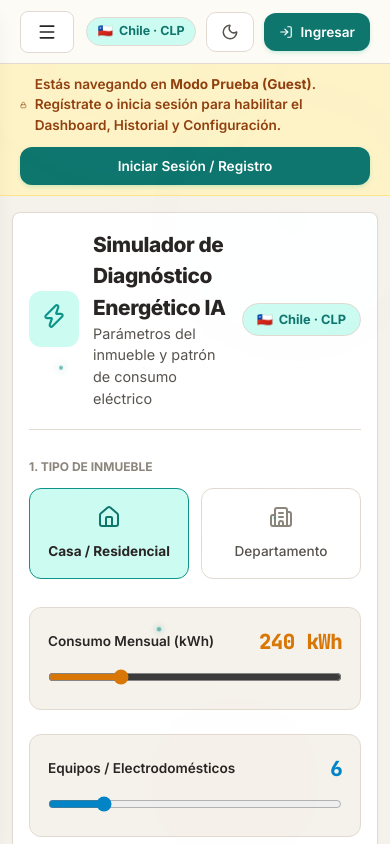
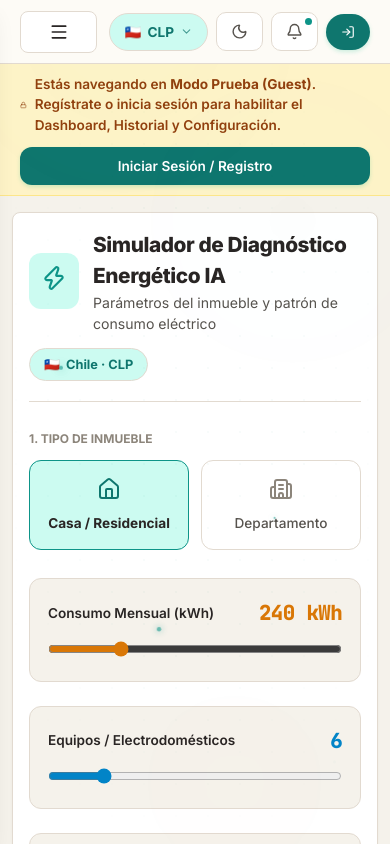
Before and after one commit to No-Country-simulation/G9-LATAM-TEAM-60, a React (Vite) app in the folder Frontend/: page / in a window 390 px wide. Both pictures are taken after a click on the button "Comenzar Simulación". Shown: the top 844 px of the page. Built offline with nearby package versions, Linux system fonts and the light colour scheme.

Commit message:
feat: redesign top Navbar with interactive country selector dropdown, alerts telemetry modal, glassmorphism, and fluid mobile responsiveness

```diff
--- a/Frontend/src/components/Navbar.tsx
+++ b/Frontend/src/components/Navbar.tsx
@@ -1,9 +1,10 @@
-import React from 'react';
-import { Bell, Sun, Moon, LogIn, ChevronRight, User, Menu } from 'lucide-react';
+import React, { useState, useRef, useEffect } from 'react';
+import { Bell, Sun, Moon, LogIn, ChevronRight, User, Menu, ChevronDown, Check, Sparkles, Activity, ShieldCheck } from 'lucide-react';
 import { useTheme } from '../context/ThemeContext';
 import { useAuth } from '../context/AuthContext';
 import { useToast } from '../context/ToastContext';
 import { useCountry } from '../context/CountryContext';
+import { ENERGIA_POR_PAIS } from '../utils/country';
 
 interface NavbarProps {
   activeTab: string;
@@ -16,7 +17,27 @@ export const Navbar: React.FC<NavbarProps> = ({ activeTab, onOpenAuth, onGoLandi
   const { theme, toggleTheme } = useTheme();
   const { user } = useAuth();
   const { showToast } = useToast();
-  const { paisConfig, t } = useCountry();
+  const { pais, setPais, paisConfig, t } = useCountry();
+
+  const [countryDropdownOpen, setCountryDropdownOpen] = useState(false);
+  const [notificationsOpen, setNotificationsOpen] = useState(false);
+
+  const countryDropdownRef = useRef<HTMLDivElement>(null);
+  const notifDropdownRef = useRef<HTMLDivElement>(null);
+
+  // Cerrar desplegables al hacer clic fuera
+  useEffect(() => {
+    const handleClickOutside = (event: MouseEvent) => {
+      if (countryDropdownRef.current && !countryDropdownRef.current.contains(event.target as Node)) {
+        setCountryDropdownOpen(false);
+      }
+      if (notifDropdownRef.current && !notifDropdownRef.current.contains(event.target as Node)) {
+        setNotificationsOpen(false);
+      }
+    };
+    document.addEventListener('mousedown', handleClickOutside);
+    return () => document.removeEventListener('mousedown', handleClickOutside);
+  }, []);
 
   const getBreadcrumbLabel = (tab: string) => {
     switch (tab) {
@@ -33,7 +54,8 @@ export const Navbar: React.FC<NavbarProps> = ({ activeTab, onOpenAuth, onGoLandi
     <header style={{
       height: '64px',
       background: 'var(--bg-glass)',
-      backdropFilter: 'blur(12px)',
+      backdropFilter: 'blur(16px)',
+      WebkitBackdropFilter: 'blur(16px)',
       borderBottom: '1px solid var(--border-color)',
       padding: '0 20px',
       display: 'flex',
@@ -41,7 +63,7 @@ export const Navbar: React.FC<NavbarProps> = ({ activeTab, onOpenAuth, onGoLandi
       justifyContent: 'space-between',
       position: 'sticky',
       top: 0,
-      zIndex: 30,
+      zIndex: 40,
       gap: '12px'
     }}>
       {/* Izquierda: Botón Hamburguesa Móvil + Breadcrumbs */}
@@ -57,64 +79,179 @@ export const Navbar: React.FC<NavbarProps> = ({ activeTab, onOpenAuth, onGoLandi
         </button>
 
         <div style={{ display: 'flex', alignItems: 'center', gap: '6px', fontSize: '0.85rem', color: 'var(--text-muted)', fontWeight: 500, overflow: 'hidden', whiteSpace: 'nowrap' }}>
-          <span onClick={onGoLanding} style={{ cursor: 'pointer', color: 'var(--text-secondary)', fontWeight: 600 }}>EnergiAI</span>
-          <ChevronRight size={14} style={{ flexShrink: 0 }} />
+          <span
+            onClick={onGoLanding}
+            style={{ cursor: 'pointer', color: 'var(--text-secondary)', fontWeight: 600, display: 'flex', alignItems: 'center', gap: '4px' }}
+          >
+            <span>Energi<strong style={{ color: 'var(--color-emerald-500)' }}>AI</strong></span>
+          </span>
+          <ChevronRight size={14} style={{ flexShrink: 0, opacity: 0.6 }} />
           <span style={{ color: 'var(--text-primary)', fontWeight: 700, textOverflow: 'ellipsis', overflow: 'hidden', whiteSpace: 'nowrap' }}>
             {getBreadcrumbLabel(activeTab)}
           </span>
         </div>
       </div>
 
-      {/* Derecha: Selector de Tema, País Activo, Notificaciones y Autenticación */}
-      <div style={{ display: 'flex', alignItems: 'center', gap: '10px', flexShrink: 0 }}>
-        {/* Badge de País Activo */}
-        <div style={{
+      {/* Derecha: Acciones Interactivas y Responsivas */}
+      <div style={{ display: 'flex', alignItems: 'center', gap: '8px', flexShrink: 0 }}>
+
+        {/* 1. Selector Interactivo de País / Moneda / Idioma */}
+        <div ref={countryDropdownRef} style={{ position: 'relative' }}>
+          <button
+            onClick={() => setCountryDropdownOpen(!countryDropdownOpen)}
+            className="btn btn-secondary"
+            style={{
+              padding: '5px 12px',
+              borderRadius: '20px',
+              fontSize: '0.78rem',
+              fontWeight: 700,
               display: 'flex',
               alignItems: 'center',
               gap: '6px',
-          padding: '4px 10px',
-          borderRadius: '20px',
+              whiteSpace: 'nowrap',
+              color: 'var(--color-emerald-600)',
               background: 'var(--badge-success-bg)',
               border: '1px solid var(--border-color)',
-          fontSize: '0.78rem',
-          fontWeight: 700,
-          color: 'var(--color-emerald-600)',
-          whiteSpace: 'nowrap',
-          flexShrink: 0
-        }} title={`País configurado: ${paisConfig.nombre} (${paisConfig.moneda})`}>
+              cursor: 'pointer'
+            }}
+            title={t('config.countryLanguage')}
+          >
             <span>{paisConfig.bandera}</span>
-          <span>{paisConfig.nombre} · {paisConfig.moneda}</span>
+            <span className="country-fullname-desktop">{paisConfig.nombre} · {paisConfig.moneda}</span>
+            <span className="country-code-mobile" style={{ display: 'none' }}>{paisConfig.moneda}</span>
+            <ChevronDown size={13} style={{ opacity: 0.7 }} />
+          </button>
+
+          {countryDropdownOpen && (
+            <div className="saas-card" style={{
+              position: 'absolute',
+              top: '120%',
+              right: 0,
+              width: '230px',
+              zIndex: 100,
+              padding: '8px',
+              boxShadow: 'var(--shadow-lg)',
+              background: 'var(--bg-elevated)',
+              border: '1px solid var(--border-color)',
+              borderRadius: '14px'
+            }}>
+              <div style={{ fontSize: '0.7rem', fontWeight: 700, color: 'var(--text-muted)', textTransform: 'uppercase', padding: '6px 10px', marginBottom: '4px' }}>
+                {t('country.select')}
               </div>
-        {/* Toggle Modo Claro / Oscuro */}
+              {Object.values(ENERGIA_POR_PAIS).map((c) => (
+                <button
+                  key={c.codigo}
+                  onClick={() => {
+                    setPais(c.codigo);
+                    setCountryDropdownOpen(false);
+                    showToast(`País actualizado: ${c.nombre} (${c.moneda})`, 'success');
+                  }}
+                  style={{
+                    width: '100%',
+                    display: 'flex',
+                    alignItems: 'center',
+                    justifyContent: 'space-between',
+                    padding: '8px 10px',
+                    borderRadius: '8px',
+                    border: 'none',
+                    background: pais === c.codigo ? 'var(--badge-success-bg)' : 'transparent',
+                    color: pais === c.codigo ? 'var(--color-emerald-600)' : 'var(--text-primary)',
+                    fontWeight: pais === c.codigo ? 700 : 500,
+                    fontSize: '0.85rem',
+                    cursor: 'pointer',
+                    textAlign: 'left'
+                  }}
+                >
+                  <span style={{ display: 'flex', alignItems: 'center', gap: '8px' }}>
+                    <span style={{ fontSize: '1.1rem' }}>{c.bandera}</span>
+                    <span>{c.nombre}</span>
+                  </span>
+                  <div style={{ display: 'flex', alignItems: 'center', gap: '6px' }}>
+                    <span style={{ fontSize: '0.75rem', opacity: 0.8 }} className="font-mono">{c.moneda}</span>
+                    {pais === c.codigo && <Check size={14} color="var(--color-emerald-500)" />}
+                  </div>
+                </button>
+              ))}
+            </div>
+          )}
+        </div>
+
+        {/* 2. Toggle Modo Claro / Oscuro */}
         <button
           onClick={toggleTheme}
           className="btn btn-secondary"
-          style={{ padding: '8px 10px', borderRadius: '10px' }}
+          style={{ padding: '7px 9px', borderRadius: '10px', display: 'flex', alignItems: 'center', justifyContent: 'center' }}
           title={`Cambiar a modo ${theme === 'light' ? 'oscuro' : 'claro'}`}
         >
-          {theme === 'light' ? <Moon size={18} color="var(--text-secondary)" /> : <Sun size={18} color="#f59e0b" />}
+          {theme === 'light' ? <Moon size={17} color="var(--text-secondary)" /> : <Sun size={17} color="#f59e0b" />}
         </button>
 
-        {/* Notificaciones */}
+        {/* 3. Notificaciones & Telemetría */}
+        <div ref={notifDropdownRef} style={{ position: 'relative' }}>
           <button
-          onClick={() => showToast('Sistema de IA operando con 93.4% de precisión.', 'info')}
+            onClick={() => setNotificationsOpen(!notificationsOpen)}
             className="btn btn-secondary nav-bell-btn"
-          style={{ padding: '8px', position: 'relative' }}
-          title="Notificaciones"
+            style={{ padding: '7px 9px', borderRadius: '10px', position: 'relative', display: 'flex', alignItems: 'center', justifyContent: 'center' }}
+            title="Centro de Alertas & Telemetría IA"
           >
-          <Bell size={18} color="var(--text-secondary)" />
-          <span style={{ position: 'absolute', top: '4px', right: '4px', width: '8px', height: '8px', borderRadius: '50%', background: 'var(--color-emerald-500)' }}></span>
+            <Bell size={17} color="var(--text-secondary)" />
+            <span style={{ position: 'absolute', top: '5px', right: '5px', width: '7px', height: '7px', borderRadius: '50%', background: 'var(--color-emerald-500)' }}></span>
           </button>
 
-        {/* Estado de Usuario / Botón Ingresar */}
+          {notificationsOpen && (
+            <div className="saas-card" style={{
+              position: 'absolute',
+              top: '120%',
+              right: 0,
+              width: '280px',
+              zIndex: 100,
+              padding: '14px',
+              boxShadow: 'var(--shadow-lg)',
+              background: 'var(--bg-elevated)',
+              border: '1px solid var(--border-color)',
+              borderRadius: '14px'
+            }}>
+              <div style={{ display: 'flex', justifyContent: 'space-between', alignItems: 'center', marginBottom: '10px', borderBottom: '1px solid var(--border-color)', paddingBottom: '8px' }}>
+                <span style={{ fontSize: '0.8rem', fontWeight: 800, textTransform: 'uppercase', color: 'var(--text-primary)', display: 'flex', alignItems: 'center', gap: '6px' }}>
+                  <Activity size={14} color="var(--color-emerald-500)" /> Telemetría IA
+                </span>
+                <span style={{ fontSize: '0.68rem', fontWeight: 700, padding: '2px 6px', borderRadius: '4px', background: 'var(--badge-success-bg)', color: 'var(--color-emerald-600)' }}>
+                  En Vivo
+                </span>
+              </div>
+
+              <div style={{ display: 'flex', flexDirection: 'column', gap: '10px', fontSize: '0.8rem' }}>
+                <div style={{ display: 'flex', gap: '8px', alignItems: 'flex-start' }}>
+                  <Sparkles size={15} color="var(--color-emerald-500)" style={{ flexShrink: 0, marginTop: '2px' }} />
+                  <div>
+                    <div style={{ fontWeight: 700, color: 'var(--text-primary)' }}>Modelo ML Scikit-Learn</div>
+                    <div style={{ color: 'var(--text-muted)', fontSize: '0.75rem' }}>Operando con 93.4% de precisión analítica.</div>
+                  </div>
+                </div>
+
+                <div style={{ display: 'flex', gap: '8px', alignItems: 'flex-start' }}>
+                  <ShieldCheck size={15} color="var(--color-cyan-500)" style={{ flexShrink: 0, marginTop: '2px' }} />
+                  <div>
+                    <div style={{ fontWeight: 700, color: 'var(--text-primary)' }}>Integración Backend Spring Boot</div>
+                    <div style={{ color: 'var(--text-muted)', fontSize: '0.75rem' }}>Seguridad JWT y migraciones Flyway H2 activas.</div>
+                  </div>
+                </div>
+              </div>
+            </div>
+          )}
+        </div>
+
+        {/* 4. Estado de Usuario / Botón Ingresar */}
         {user ? (
-          <div style={{ display: 'flex', alignItems: 'center', gap: '8px', padding: '4px 10px', borderRadius: '10px', background: 'var(--bg-surface)', border: '1px solid var(--border-color)' }}>
-            <User size={16} color="var(--color-emerald-500)" />
-            <span style={{ fontSize: '0.85rem', fontWeight: 600, whiteSpace: 'nowrap' }}>{user.nombreCompleto.split(' ')[0]}</span>
+          <div style={{ display: 'flex', alignItems: 'center', gap: '8px', padding: '5px 12px', borderRadius: '20px', background: 'var(--bg-surface)', border: '1px solid var(--border-color)' }}>
+            <User size={15} color="var(--color-emerald-500)" />
+            <span style={{ fontSize: '0.82rem', fontWeight: 700, color: 'var(--text-primary)', whiteSpace: 'nowrap' }}>
+              {user.nombreCompleto.split(' ')[0]}
+            </span>
           </div>
         ) : (
-          <button onClick={onOpenAuth} className="btn btn-primary" style={{ padding: '6px 14px', fontSize: '0.8rem', whiteSpace: 'nowrap' }}>
-            <LogIn size={14} /> Ingresar
+          <button onClick={onOpenAuth} className="btn btn-primary" style={{ padding: '6px 14px', fontSize: '0.8rem', whiteSpace: 'nowrap', borderRadius: '20px' }}>
+            <LogIn size={14} /> <span className="auth-btn-text-desktop">Ingresar</span>
           </button>
         )}
       </div>
--- a/Frontend/src/components/SimulationForm.tsx
+++ b/Frontend/src/components/SimulationForm.tsx
@@ -63,16 +63,16 @@ export const SimulationForm: React.FC<SimulationFormProps> = ({ onSimulationComp
   return (
     <div className="saas-card animate-fade-in" style={{ maxWidth: '960px', margin: '0 auto 60px', padding: '36px' }}>
       {/* Cabecera */}
-      <div style={{ display: 'flex', alignItems: 'center', gap: '14px', marginBottom: '28px', borderBottom: '1px solid var(--border-color)', paddingBottom: '20px' }}>
-        <div style={{ background: 'var(--badge-success-bg)', padding: '12px', borderRadius: '12px', color: 'var(--color-emerald-500)' }}>
+      <div style={{ display: 'flex', alignItems: 'center', gap: '14px', marginBottom: '28px', borderBottom: '1px solid var(--border-color)', paddingBottom: '20px', flexWrap: 'wrap' }}>
+        <div style={{ background: 'var(--badge-success-bg)', padding: '12px', borderRadius: '12px', color: 'var(--color-emerald-500)', flexShrink: 0 }}>
           <Zap size={26} />
         </div>
-        <div>
-          <h2 style={{ fontSize: '1.6rem', fontWeight: 800 }}>{t('sim.title')}</h2>
-          <p style={{ color: 'var(--text-secondary)', fontSize: '0.9rem' }}>{t('sim.subtitle')}</p>
+        <div style={{ flex: 1, minWidth: '200px' }}>
+          <h2 style={{ fontSize: '1.5rem', fontWeight: 800 }}>{t('sim.title')}</h2>
+          <p style={{ color: 'var(--text-secondary)', fontSize: '0.88rem' }}>{t('sim.subtitle')}</p>
         </div>
         {/* Badge de País Activo */}
-        <div style={{ marginLeft: 'auto', display: 'flex', alignItems: 'center', gap: '6px', padding: '6px 14px', borderRadius: '20px', background: 'var(--badge-success-bg)', border: '1px solid var(--border-color)', fontSize: '0.8rem', fontWeight: 700, color: 'var(--color-emerald-600)', flexShrink: 0, whiteSpace: 'nowrap' }}>
+        <div style={{ display: 'flex', alignItems: 'center', gap: '6px', padding: '6px 14px', borderRadius: '20px', background: 'var(--badge-success-bg)', border: '1px solid var(--border-color)', fontSize: '0.8rem', fontWeight: 700, color: 'var(--color-emerald-600)', flexShrink: 0, whiteSpace: 'nowrap' }}>
           <span>{paisConfig.bandera}</span>
           <span>{paisConfig.nombre} · {paisConfig.moneda}</span>
         </div>
--- a/Frontend/src/index.css
+++ b/Frontend/src/index.css
@@ -467,6 +467,18 @@ h1, h2, h3, h4, h5, h6 {
   }
 
   .nav-bell-btn {
+    display: flex !important;
+  }
+}
+
+@media (max-width: 520px) {
+  .country-fullname-desktop {
+    display: none !important;
+  }
+  .country-code-mobile {
+    display: inline !important;
+  }
+  .auth-btn-text-desktop {
     display: none !important;
   }
 }
```
Lines whose indentation alone changed are shown as unchanged.
